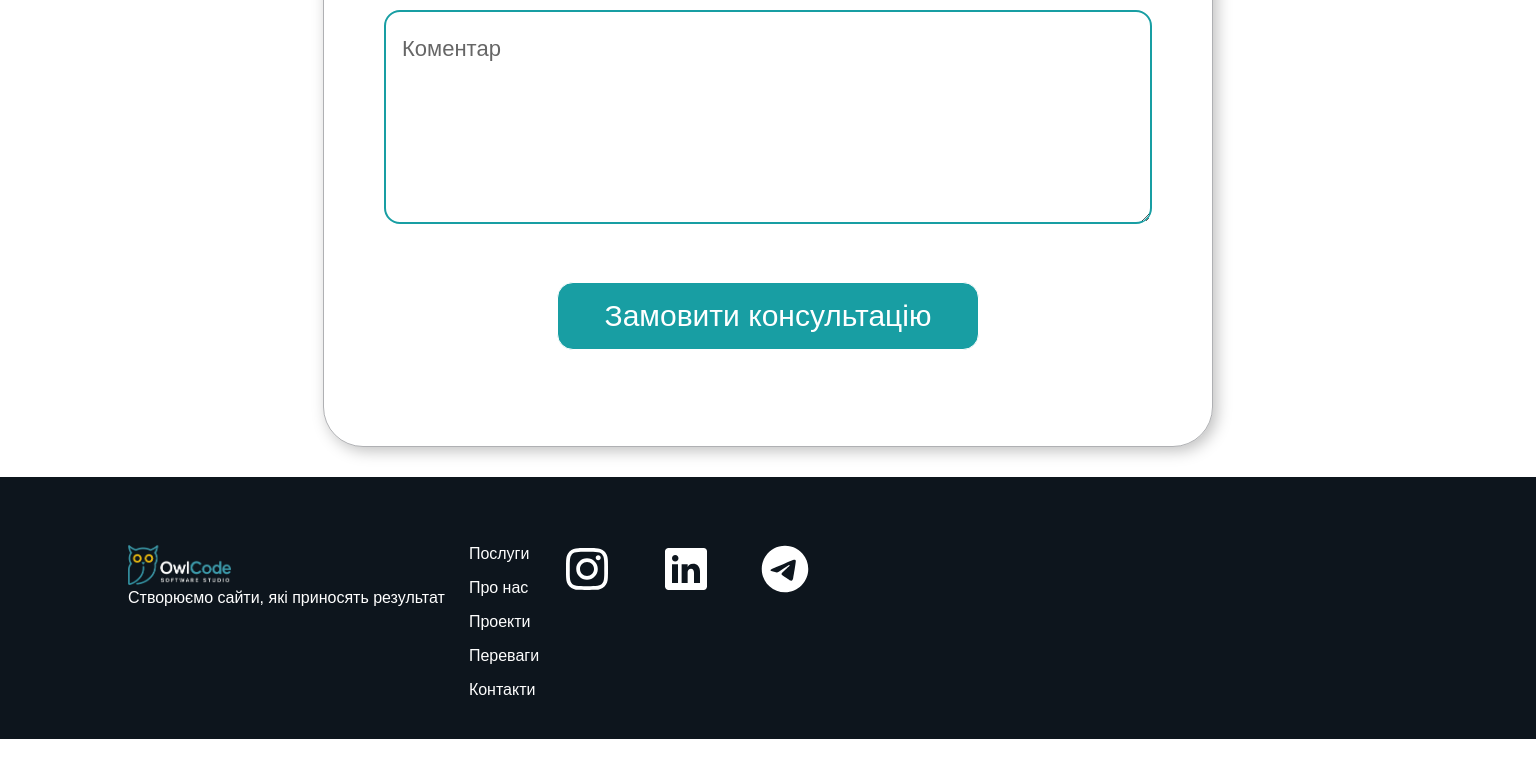
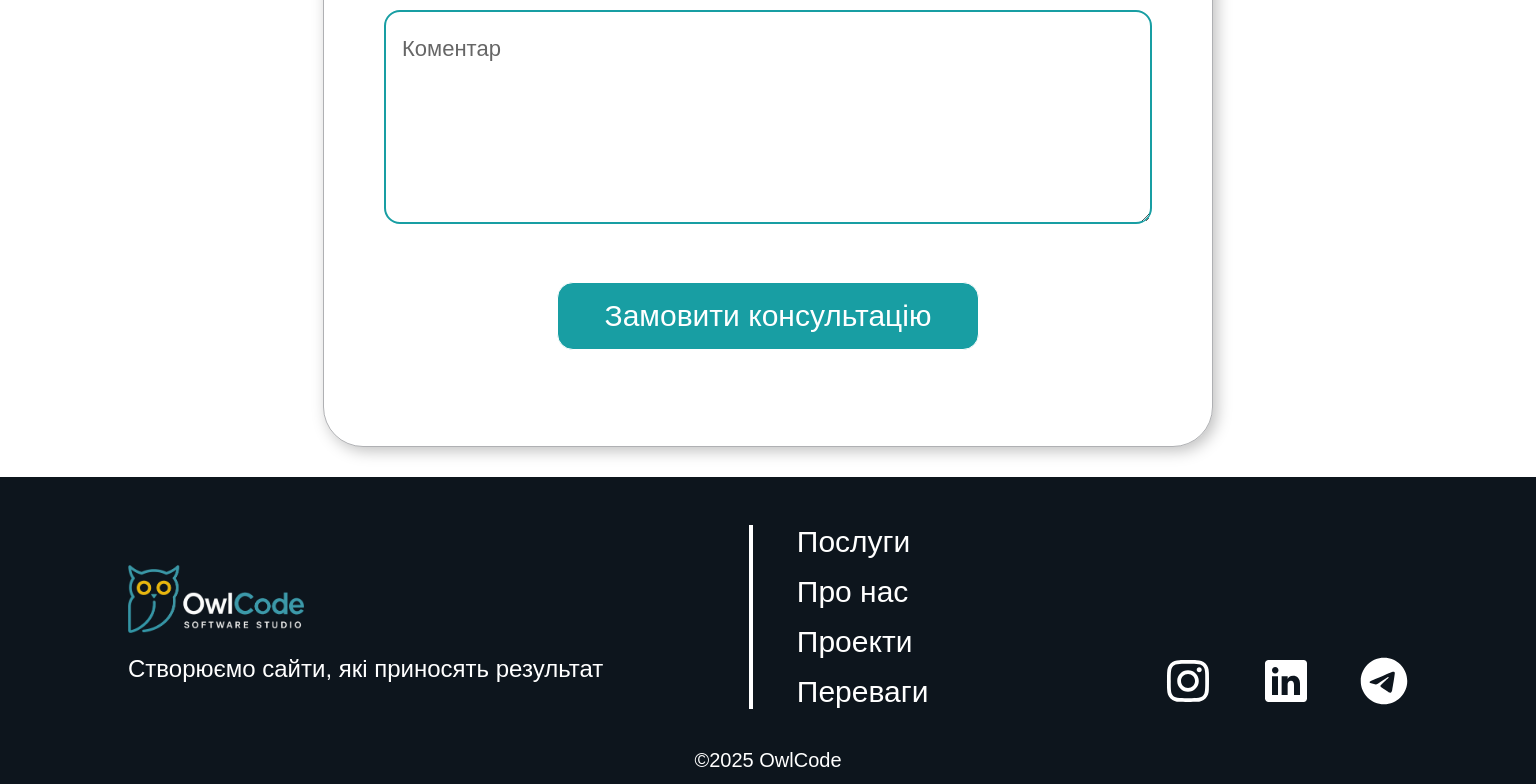
Before and after one commit to Ssovelich/owl-code, a React (Vite) app: page / in a window 1536 px wide. Shown: the part 6558-7342 px from the top of the page. Before the commit the page ends 7297 px from the top, so only its background shows below. Built offline with nearby package versions, Linux system fonts and the light colour scheme; no server answers.

Commit message:
fix styles for footer

```diff
--- a/src/components/Footer/Footer.jsx
+++ b/src/components/Footer/Footer.jsx
@@ -6,11 +6,12 @@ import { IoLogoLinkedin } from "react-icons/io5";
 import { FaTelegram } from "react-icons/fa6";
 
 const Footer = () => {
-  const { t } = useTranslation('common');
+  const { t } = useTranslation("common");
 
   return (
     <footer className={styles.footer}>
       <div className={`container ${styles.footer_container}`}>
+        <div className={styles.footerWrap}>
           <div className={styles.footerTop}>
             <a href="/" className={styles.logoWrapper}>
               <img className={styles.logoImg} src={logo} alt="Logo" />
@@ -19,11 +20,14 @@ const Footer = () => {
           </div>
 
           <nav className={styles.nav}>
+            <div className={styles.navColumn}>
               <a href="#services">{t("services")}</a>
               <a href="#about">{t("about")}</a>
+            </div>
+            <div className={styles.navColumn}>
               <a href="#projects">{t("projects")}</a>
               <a href="#advantages">{t("advantages")}</a>
-          <a href="#contacts">{t("contacts")}</a>
+            </div>
           </nav>
 
           <ul className={styles.socials}>
@@ -45,6 +49,8 @@ const Footer = () => {
             </li>
           </ul>
         </div>
+        <p className={styles.copyright}>©2025 OwlCode</p>
+      </div>
     </footer>
   );
 };
--- a/src/components/Footer/Footer.module.css
+++ b/src/components/Footer/Footer.module.css
@@ -1,38 +1,68 @@
-.footer{
-     background-color: var(--black);
-     padding: 68px 0 40px;
+.footer {
+  background-color: var(--black);
+  padding: 16px;
 }
 .footer_container {
-    display: flex;
-    flex-direction: row;
-    gap: 24px;
+  display: flex;
+  flex-direction: column;
+}
+.footerTop {
+  display: flex;
+  flex-direction: column;
+  align-items: center;
+}
+.logoWrapper {
+  display: flex;
+  justify-content: center;
+  margin-bottom: 60px;
 }
 .logoImg {
-  height: 40px;
+  height: 60px;
 }
-.text{
-    color: var(--white);
+.text {
+  display: none;
 }
-.nav
-{
+.nav {
+  display: flex;
+  flex-direction: row;
+  justify-content: space-between;
+  gap: 32px;
+  margin-bottom: 40px;
+  position: relative;
+}
+.navColumn {
   display: flex;
   flex-direction: column;
   gap: 16px;
+  padding: 0 16px;
+  position: relative;
+}
+.navColumn::before {
+  content: "";
+  position: absolute;
+  top: -16px;
+  bottom: -16px;
+  left: 0;
+  width: 2px;
+  background-color: var(--white)
 }
 .nav a {
-  color: var(--additional-text);
-
+  color: var(--white);
   text-decoration: none;
+  font-weight: 400;
+  font-size: 18px;
   transition: all 0.3s ease;
+  position: relative;
 }
 .nav a:hover {
   text-decoration: underline;
   color: var(--accent);
 }
-.socials{
-    display: flex;
-    justify-content: center;
-    gap: 51px;
+.socials {
+  display: flex;
+  justify-content: center;
+  gap: 80px;
+  margin-bottom: 40px;
 }
 .icon {
   width: 48px;
@@ -43,3 +73,105 @@
 .icon:hover {
   color: var(--accent);
 }
+.copyright {
+  text-align: center;
+  color: var(--white);
+  font-weight: 400;
+  font-size: 16px;
+}
+
+@media screen and (max-width: 743px) {
+  .nav {
+    padding: 0 8px;
+    justify-content: space-between;
+  }
+}
+
+/* ==== TABLET (768px+) ==== */
+@media screen and (min-width: 744px) {
+  .footer {
+    padding: 30px;
+  }
+  .logoWrapper {
+    /* justify-content: center; */
+    margin-bottom: 20px;
+  }
+  .text {
+    display: block;
+    font-weight: 400;
+    font-size: 24px;
+    text-align: center;
+    color: var(--white);
+    margin-bottom: 40px;
+  }
+  .nav {
+    justify-content: center;
+  }
+  .navColumn {
+    padding-left: 114px;
+    padding-right: 90px;
+  }
+  .navColumn::before {
+    left: 66px;
+    width: 4px;
+  }
+  .navColumn a {
+    font-size: 30px;
+  }
+  .copyright {
+  font-size: 20px;
+}
+}
+
+/* ==== DESKTOP (1440px+) ==== */
+@media screen and (min-width: 1440px) {
+   .footer {
+    padding-top: 48px;
+    padding-bottom: 12px;
+  }
+  .footerWrap {
+    display: flex;
+    flex-direction: row;
+    justify-content: space-between;
+  }
+  .footerTop {
+    align-items: flex-start;
+  }
+  .logoWrapper {
+    justify-content: flex-start;
+    margin-top: 40px;
+  }
+  .logoImg {
+    height: 68px;
+  }
+  .text {
+    margin-bottom: 0;
+    margin-top: 2px;
+  }
+  .nav {
+    flex-direction: column;
+    align-items: flex-start;
+    gap: 16px;
+    padding-left: 24px;
+  }
+  .nav::before {
+    content: "";
+    position: absolute;
+    top: 0;
+    bottom: 0;
+    left: 0;
+    width: 4px;
+    background-color: var(--white)
+  }
+  .navColumn {
+    padding-left: 24px;
+    gap: 16px;
+  }
+  .navColumn::before {
+    display: none;
+  }
+  .socials {
+    align-items: flex-end;
+    gap: 50px;
+  }
+}
--- a/src/components/Projects/Projects.jsx
+++ b/src/components/Projects/Projects.jsx
@@ -11,7 +11,7 @@ const ANIMATION_DURATION = 600;
 const Projects = () => {
   const [currentIndex, setCurrentIndex] = useState(0);
   const [imageLoaded, setImageLoaded] = useState(false);
-  const [cardAnimation, setCardAnimation] = useState(""); // no animation on first render
+  const [cardAnimation, setCardAnimation] = useState("");
   const [isAnimating, setIsAnimating] = useState(false);
   const [direction, setDirection] = useState("right");
   const { t } = useTranslation("projects");
@@ -31,9 +31,9 @@ const Projects = () => {
   }, ANIMATION_DURATION);
 
   setTimeout(() => {
-    setCardAnimation(""); // Скидаємо після завершення
+    setCardAnimation("");
     setIsAnimating(false);
-  }, ANIMATION_DURATION * 2); // або трохи менше
+  }, ANIMATION_DURATION * 2);
 };
 
 
--- a/src/components/Projects/Projects.module.css
+++ b/src/components/Projects/Projects.module.css
@@ -169,7 +169,7 @@
   left: 0;
   height: 100%;
   width: 100%;
-  background-color: #f9f9f9;
+  background-color: var(--white);
   display: flex;
   align-items: center;
   justify-content: center;
@@ -223,7 +223,7 @@
 }
 .arrow:hover {
   background: var(--accent);
-  color: #fff;
+  color: var(--white);
 }
 .arrow:active {
   scale: 0.9;
```
Lines whose indentation alone changed are shown as unchanged.
